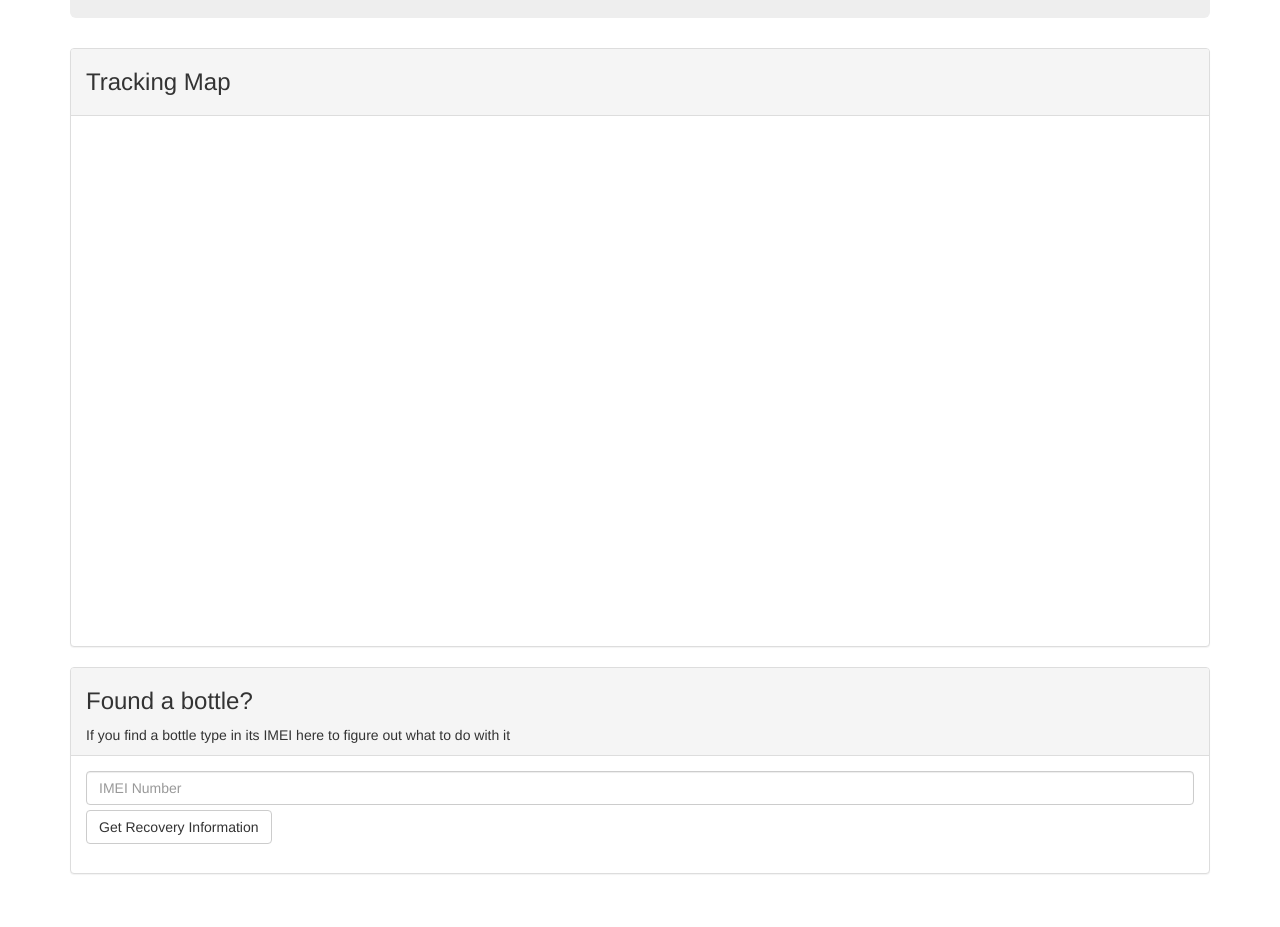
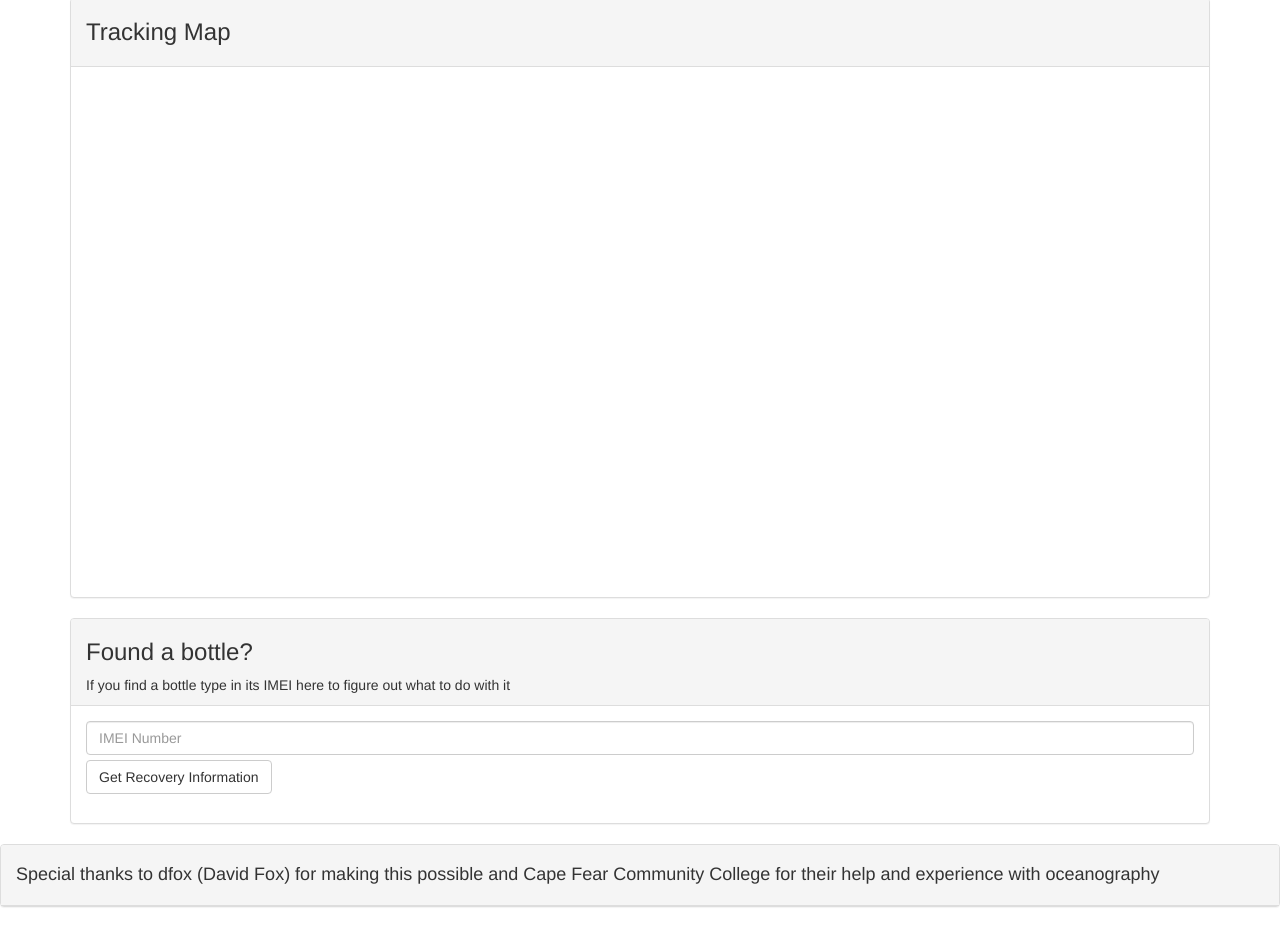
Before and after one commit to STOTV/STOTV-Server, a website: page static/index.html in a window 1280 px wide. Shown: the part 312-1239 px from the top of the page. Before the commit the page ends 1206 px from the top, so only its background shows below. Drawn offline with nearby package versions, Linux system fonts and the light colour scheme; some packages are replaced by stand-ins of ours; no server answers.

Commit message:
Moved special thanks to bottom

```diff
--- a/static/index.html
+++ b/static/index.html
@@ -28,7 +28,6 @@
     <div class="jumbotron text-center">
         <div class="black">
             <h1>devRant Community Project 2016</h1>
-            <h4> Special thanks to dfox (David Fox) for making this possible and Cape Fear Community College for their help and experience with oceanography </h4>
             <p> The tracking website for the devRant stressball in a bottle project </p>
     		<p2> The STOTV (Stressball Trans-Oceanic Trackable Voyage) is a devRant sponsored community project that takes the idea of a message in a bottle into the 21st century. This site is the web portal to display the location of our 21st century message in a bottle. </p2>
         </div>
@@ -54,6 +53,10 @@
         </div>
     </div>
 </div>
-
+<div class="panel panel-default recovery">
+        <div class="panel-heading">
+<h4> Special thanks to dfox (David Fox) for making this possible and Cape Fear Community College for their help and experience with oceanography </h4>
+</div>
+</div>
 </body>
 </html>
```
